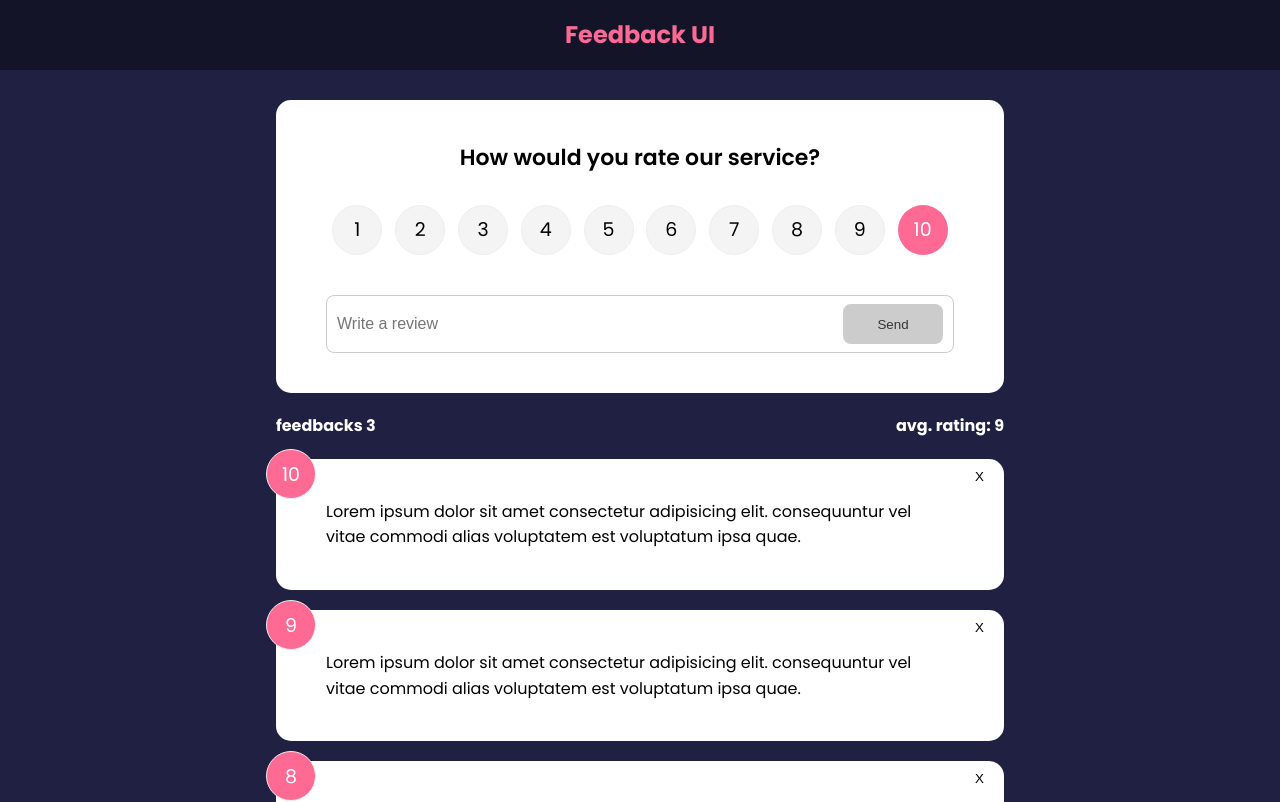
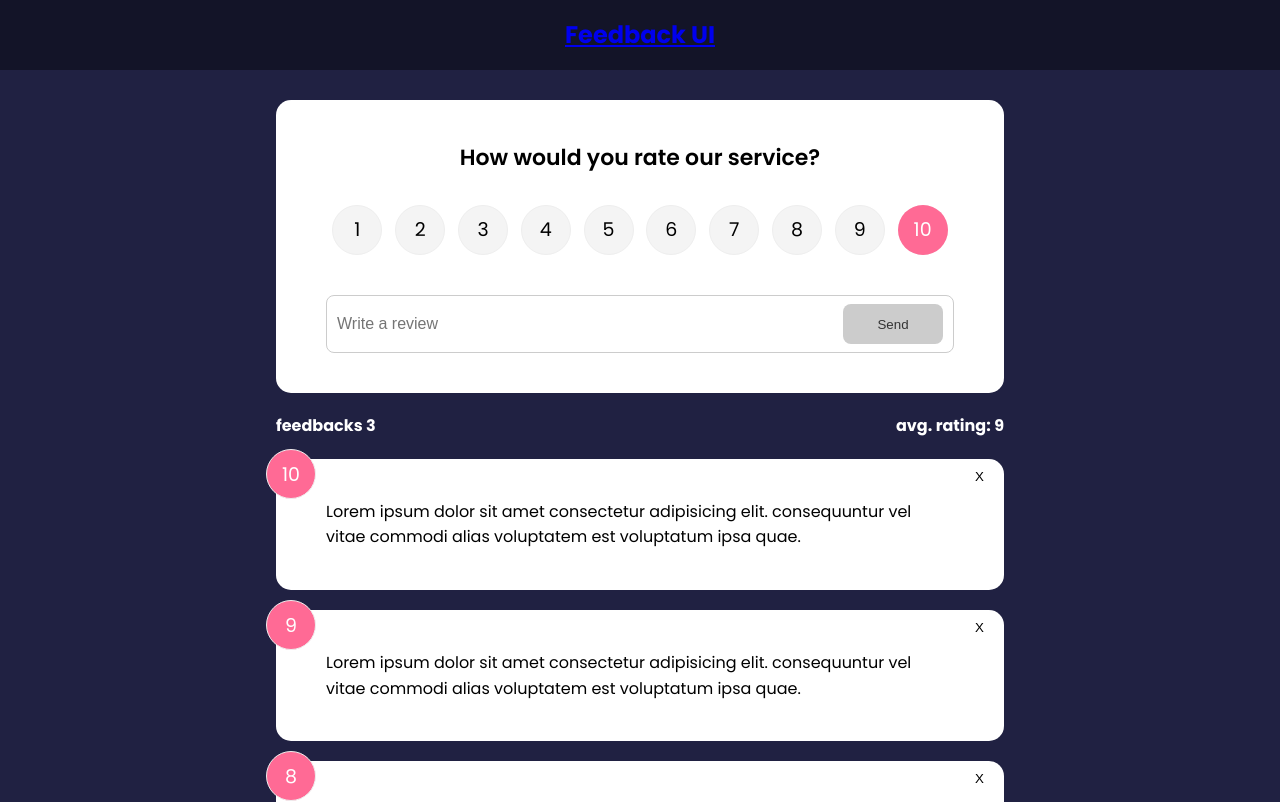
Before and after one commit to Rzayev221/feedback_app, a React (Create React App) app: page / in a window 1280 px wide. Shown: the top 802 px of the page. Built offline with nearby package versions, Linux system fonts and the light colour scheme.

Commit message:
Header link fix

```diff
--- a/src/components/Header.jsx
+++ b/src/components/Header.jsx
@@ -1,11 +1,15 @@
 import React from "react";
 import PropTypes from "prop-types";
+import { Link } from "react-router-dom";
+
 function Header({ text, bgColor, textColor }) {
   const headerStyles = { backgroundColor: bgColor, color: textColor };
   return (
     <header style={headerStyles}>
       <div className="container">
-        <h2>{text}</h2>
+        <Link to="/">
+          <h2>{text} </h2>
+        </Link>
       </div>
     </header>
   );
```
Also changed, not shown: public/index.html (+1 -22 lines).
